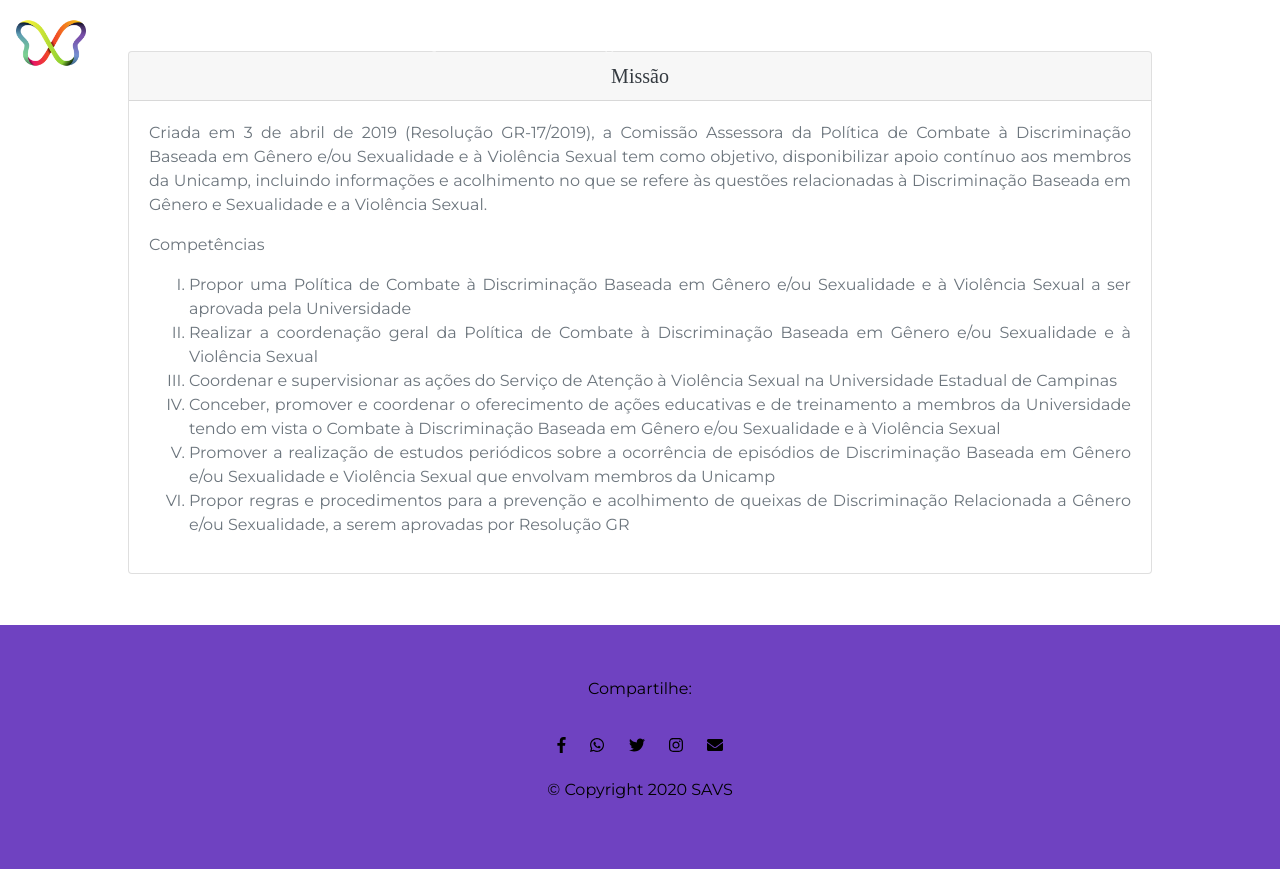
After one commit to gsalibi/SAVS, a Django app: template savs_app/templates/home.html in a window 1280 px wide. The commit adds this page. Run offline with Django 3.2, Linux system fonts and the light colour scheme; the template is opened without the code that fills it, so the values that code supplies are empty; some libraries are stand-ins or nearby versions.

Commit message:
add dropdown menus

```diff
--- a/savs_app/templates/base.html
+++ b/savs_app/templates/base.html
@@ -6,23 +6,30 @@
     <meta charset="utf-8">
     <meta name="viewport" content="width=device-width, initial-scale=1">
     <title>SAVS</title>
-    <link rel="shortcut icon" type="image/png" href="{% static 'images/favicon.ico' %}"/>
+    <link rel="shortcut icon" type="image/png" href="{% static 'images/favicon.ico' %}" />
 
 
     <!-- Google Fonts -->
     <link href="https://fonts.googleapis.com/css?family=Montserrat|Ubuntu" rel="stylesheet">
 
     <!-- CSS Stylesheets -->
-    <link rel="stylesheet" href="https://maxcdn.bootstrapcdn.com/bootstrap/4.0.0/css/bootstrap.min.css" integrity="sha384-Gn5384xqQ1aoWXA+058RXPxPg6fy4IWvTNh0E263XmFcJlSAwiGgFAW/dAiS6JXm" crossorigin="anonymous">
+    <link rel="stylesheet" href="https://maxcdn.bootstrapcdn.com/bootstrap/4.0.0/css/bootstrap.min.css"
+        integrity="sha384-Gn5384xqQ1aoWXA+058RXPxPg6fy4IWvTNh0E263XmFcJlSAwiGgFAW/dAiS6JXm" crossorigin="anonymous">
     <link rel="stylesheet" href="{% static 'css/styles.css' %}">
 
     <!-- Font Awesome -->
     <script defer src="https://use.fontawesome.com/releases/v5.0.7/js/all.js"></script>
 
     <!-- Bootstrap Scripts -->
-    <script src="https://code.jquery.com/jquery-3.2.1.slim.min.js" integrity="sha384-KJ3o2DKtIkvYIK3UENzmM7KCkRr/rE9/Qpg6aAZGJwFDMVNA/GpGFF93hXpG5KkN" crossorigin="anonymous"></script>
-    <script src="https://cdnjs.cloudflare.com/ajax/libs/popper.js/1.12.9/umd/popper.min.js" integrity="sha384-ApNbgh9B+Y1QKtv3Rn7W3mgPxhU9K/ScQsAP7hUibX39j7fakFPskvXusvfa0b4Q" crossorigin="anonymous"></script>
-    <script src="https://maxcdn.bootstrapcdn.com/bootstrap/4.0.0/js/bootstrap.min.js" integrity="sha384-JZR6Spejh4U02d8jOt6vLEHfe/JQGiRRSQQxSfFWpi1MquVdAyjUar5+76PVCmYl" crossorigin="anonymous"></script>
+    <script src="https://code.jquery.com/jquery-3.2.1.slim.min.js"
+        integrity="sha384-KJ3o2DKtIkvYIK3UENzmM7KCkRr/rE9/Qpg6aAZGJwFDMVNA/GpGFF93hXpG5KkN"
+        crossorigin="anonymous"></script>
+    <script src="https://cdnjs.cloudflare.com/ajax/libs/popper.js/1.12.9/umd/popper.min.js"
+        integrity="sha384-ApNbgh9B+Y1QKtv3Rn7W3mgPxhU9K/ScQsAP7hUibX39j7fakFPskvXusvfa0b4Q"
+        crossorigin="anonymous"></script>
+    <script src="https://maxcdn.bootstrapcdn.com/bootstrap/4.0.0/js/bootstrap.min.js"
+        integrity="sha384-JZR6Spejh4U02d8jOt6vLEHfe/JQGiRRSQQxSfFWpi1MquVdAyjUar5+76PVCmYl"
+        crossorigin="anonymous"></script>
     <script src="{% static 'scripts/scripts.js' %}"></script>
 </head>
 
@@ -38,22 +45,54 @@
         <div class="collapse navbar-collapse" id="navbarToggler">
             <ul class="navbar-nav ml-auto">
                 <li class="nav-item active">
-                    <a class="nav-link" href="{% url 'savs_app:queixa' %}">Queixa</a>
+                    <a class="nav-link" href="{% url 'savs_app:queixa' %}">Home</a>
                 </li>
-                <li class="nav-item">
-                    <a class="nav-link" href="{% url 'savs_app:sobre' %}">Quem Somos</a>
+                <li class="nav-item dropdown">
+                    <a class="nav-link dropdown-toggle" href="{% url 'savs_app:sobre' %}" id="navbarDropdown" role="button"
+                        data-toggle="dropdown" aria-haspopup="true" aria-expanded="false">  Quem Somos </a>
+                    <div class="dropdown-menu" aria-labelledby="navbarDropdown">
+                        <a class="dropdown-item" href="{% url 'savs_app:sobre' %}#missao">Missão</a>
+                        <a class="dropdown-item" href="{% url 'savs_app:sobre' %}#equipe">Equipe</a>
+                        <a class="dropdown-item" href="{% url 'savs_app:sobre' %}#historico">Histórico</a>
+                    </div>
                 </li>
-                <li class="nav-item">
-                    <a class="nav-link" href="{% url 'savs_app:igualdade' %}">Igualdade de Gênero</a>
+                <li class="nav-item dropdown">
+                    <a class="nav-link dropdown-toggle" href="{% url 'savs_app:igualdade' %}" id="navbarDropdown" role="button"
+                        data-toggle="dropdown" aria-haspopup="true" aria-expanded="false">  Igualdade de Gênero </a>
+                    <div class="dropdown-menu" aria-labelledby="navbarDropdown">
+                        <a class="dropdown-item" href="{% url 'savs_app:igualdade' %}#conceitos">Conceitos Fundamentais</a>
+                        <a class="dropdown-item" href="{% url 'savs_app:igualdade' %}#política_de_Combate">Política de Combate à Discriminação baseada em Gênero e/ou Sexualidade</a>
+                        <a class="dropdown-item" href="{% url 'savs_app:igualdade' %}#relatorios">Relatórios</a>
+                    </div>
                 </li>
-                <li class="nav-item">
-                    <a class="nav-link" href="{% url 'savs_app:violencia-sexual' %}">Violência Sexual</a>
+                <li class="nav-item dropdown">
+                    <a class="nav-link dropdown-toggle" href="{% url 'savs_app:violencia-sexual' %}" id="navbarDropdown" role="button"
+                        data-toggle="dropdown" aria-haspopup="true" aria-expanded="false">  Violência Sexual </a>
+                    <div class="dropdown-menu" aria-labelledby="navbarDropdown">
+                        <a class="dropdown-item" href="{% url 'savs_app:violencia-sexual' %}#conceitos">Conceitos Fundamentais</a>
+                        <a class="dropdown-item" href="{% url 'savs_app:violencia-sexual' %}#politica">Política de Combate à Violência Sexual</a>
+                        <a class="dropdown-item" href="{% url 'savs_app:violencia-sexual' %}#relatorios">Relatórios</a>
+                    </div>
                 </li>
-                <li class="nav-item">
-                    <a class="nav-link" href="{% url 'savs_app:savs' %}">SAVS</a>
+                <li class="nav-item dropdown">
+                    <a class="nav-link dropdown-toggle" href="{% url 'savs_app:savs' %}" id="navbarDropdown" role="button"
+                        data-toggle="dropdown" aria-haspopup="true" aria-expanded="false">  SAVS </a>
+                    <div class="dropdown-menu" aria-labelledby="navbarDropdown">
+                        <a class="dropdown-item" href="{% url 'savs_app:savs' %}#o_que_e">O que é o SAVS?</a>
+                        <a class="dropdown-item" href="{% url 'savs_app:savs' %}#protocolo">Protocolo de Recebimento de Queixas</a>
+                        <a class="dropdown-item" href="{% url 'savs_app:savs' %}#perguntas">Perguntas Frequentes</a>
+                        <a class="dropdown-item" href="{% url 'savs_app:queixa' %}"><strong>APRESENTAR QUEIXA</strong></a>
+                    </div>
                 </li>
-                <li class="nav-item">
-                    <a class="nav-link" href="{% url 'savs_app:participe' %}">Participe</a>
+                <li class="nav-item dropdown">
+                    <a class="nav-link dropdown-toggle" href="{% url 'savs_app:participe' %}" id="navbarDropdown" role="button"
+                        data-toggle="dropdown" aria-haspopup="true" aria-expanded="false"> Participe </a>
+                    <div class="dropdown-menu" aria-labelledby="navbarDropdown">
+                        <a class="dropdown-item" href="{% url 'savs_app:participe' %}#eventos">Eventos</a>
+                        <a class="dropdown-item" href="{% url 'savs_app:participe' %}#treinamentos">Treinamentos</a>
+                        <a class="dropdown-item" href="{% url 'savs_app:participe' %}#noticias">Notícias</a>
+                        <a class="dropdown-item" href="{% url 'savs_app:participe' %}#informacoes">Receber Informações</a>
+                    </div>
                 </li>
 
             </ul>
--- /dev/null
+++ b/savs_app/templates/home.html
@@ -0,0 +1,26 @@
+ {% extends "./base.html" %} {% load static %} {% block content %}
+<!-- Missão-->
+<section class="white-section" id="missao">
+    <div class="container-fluid">
+        <div class="card">
+            <h5 class="card-header">Missão</h5>
+            <div class="card-body">
+                <p class="card-text">Criada em 3 de abril de 2019 (Resolução GR-17/2019), a Comissão Assessora da Política de Combate à Discriminação Baseada em Gênero e/ou Sexualidade e à Violência Sexual tem como objetivo, disponibilizar apoio contínuo aos membros da Unicamp,
+                    incluindo informações e acolhimento no que se refere às questões relacionadas à Discriminação Baseada em Gênero e Sexualidade e a Violência Sexual.</p>
+
+                <p>Competências<br>
+                    <ol type="I">
+                        <li>Propor uma Política de Combate à Discriminação Baseada em Gênero e/ou Sexualidade e à Violência Sexual a ser aprovada pela Universidade</li>
+                        <li>Realizar a coordenação geral da Política de Combate à Discriminação Baseada em Gênero e/ou Sexualidade e à Violência Sexual</li>
+                        <li>Coordenar e supervisionar as ações do Serviço de Atenção à Violência Sexual na Universidade Estadual de Campinas</li>
+                        <li>Conceber, promover e coordenar o oferecimento de ações educativas e de treinamento a membros da Universidade tendo em vista o Combate à Discriminação Baseada em Gênero e/ou Sexualidade e à Violência Sexual</li>
+                        <li>Promover a realização de estudos periódicos sobre a ocorrência de episódios de Discriminação Baseada em Gênero e/ou Sexualidade e Violência Sexual que envolvam membros da Unicamp</li>
+                        <li>Propor regras e procedimentos para a prevenção e acolhimento de queixas de Discriminação Relacionada a Gênero e/ou Sexualidade, a serem aprovadas por Resolução GR</li>
+                    </ol>
+                </p>
+            </div>
+        </div>
+    </div>
+</section>
+
+{% endblock %}
--- a/savs_app/templates/sobre.html
+++ b/savs_app/templates/sobre.html
@@ -1,6 +1,6 @@
  {% extends "./base.html" %} {% load static %} {% block content %}
 <!-- Missão-->
-<section class="white-section">
+<section class="white-section" id="missao">
     <div class="container-fluid">
         <div class="card">
             <h5 class="card-header">Missão</h5>
@@ -24,7 +24,7 @@
 </section>
 
 <!-- Equipe-->
-<section class="white-section">
+<section class="white-section" id="equipe">
     <div class="container-fluid">
         <div class="card">
             <h5 class="card-header">Equipe</h5>
@@ -145,7 +145,7 @@
 </section>
 
 <!-- Histórico-->
-<section class="white-section ">
+<section class="white-section " id="historico">
     <div class="container-fluid ">
         <div class="card ">
             <h5 class="card-header ">Histórico</h5>
```
Also changed, not shown: savs_app/static/css/styles.css (+9 -15 lines), savs_app/templates/igualdade.html (+5 -5 lines), savs_app/templates/participe.html (+8 -8 lines), savs_app/templates/savs.html (+6 -6 lines), savs_app/templates/violencia-sexual.html (+4 -5 lines).
